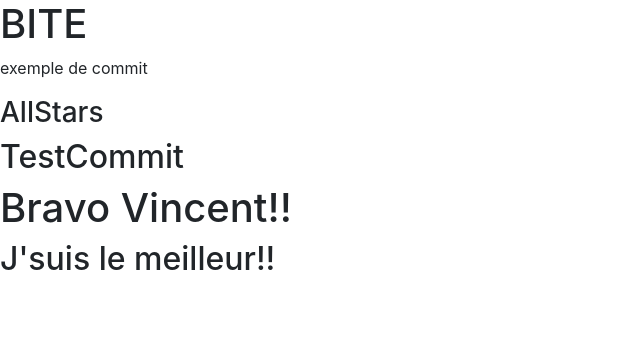
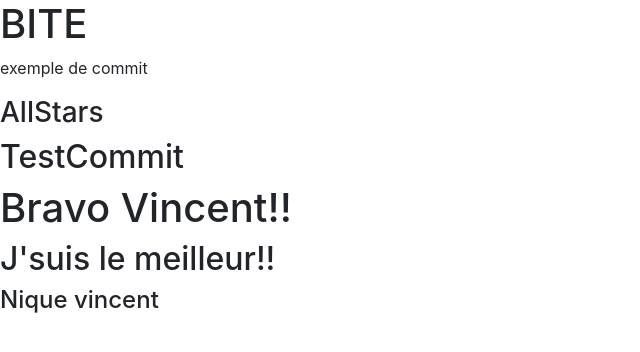
Before and after one commit to Kahbei/shopExercise, an Angular app: page / in a window 1280 px wide. Shown: the top 352 px of the page, without its empty margins (0-640 px from the left). Built offline with nearby package versions, Linux system fonts and the light colour scheme.

Commit message:
Connard Vincent

```diff
--- a/src/app/app.component.html
+++ b/src/app/app.component.html
@@ -9,3 +9,5 @@
 <h1>Bravo Vincent!!</h1>
 
 <h2>J'suis le meilleur!!</h2>
+
+<h4>Nique vincent</h4>
```
